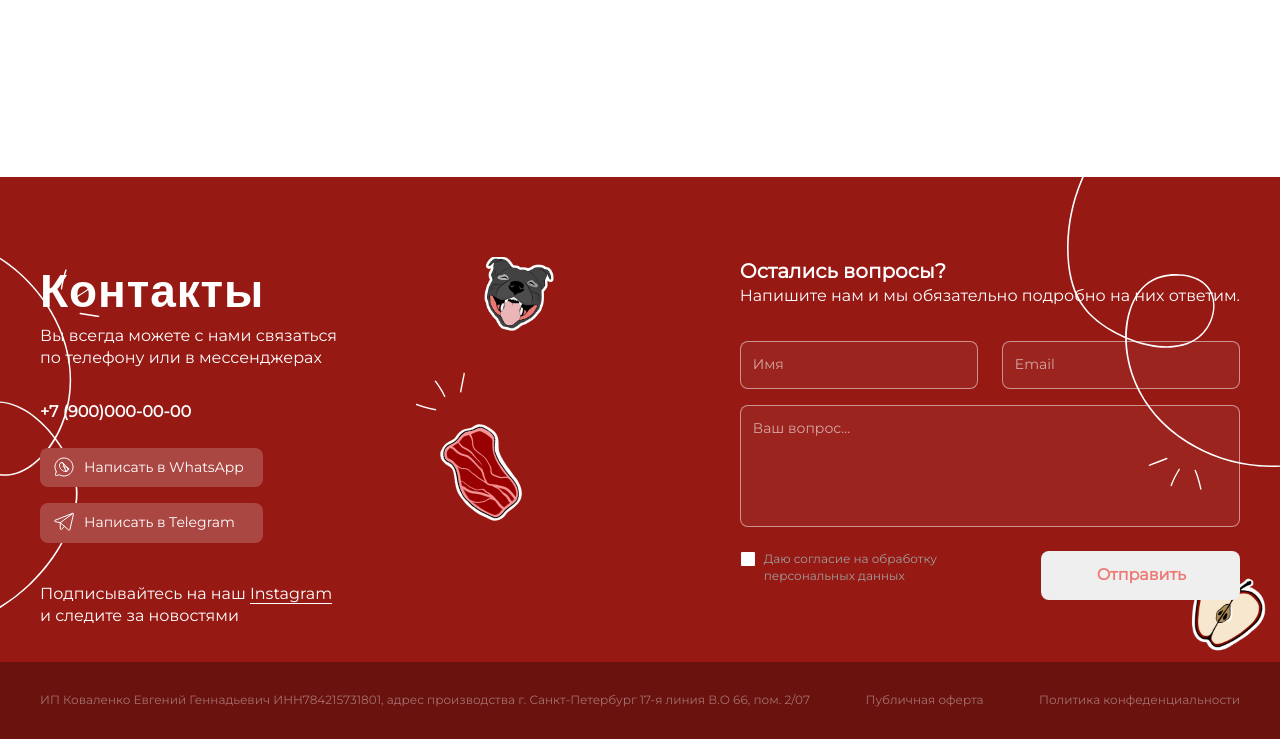
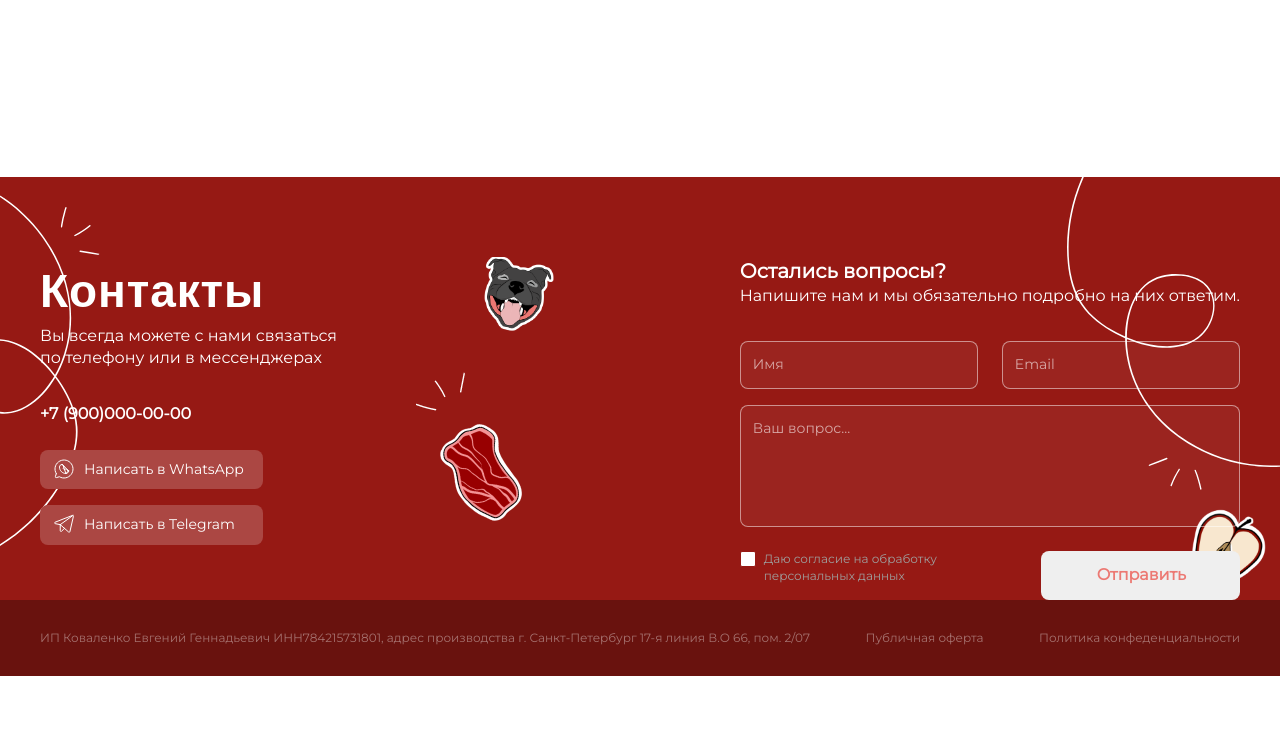
Before and after one commit to Akhmed8251/Zooova, a plain HTML site: page index.html in a window 1280 px wide. Shown: the part 6139-6878 px from the top of the page. After the commit the page ends 6815 px from the top, so only its background shows below. Drawn offline with nearby package versions, Linux system fonts and the light colour scheme.

Commit message:
Update index.html

```diff
--- a/index.html
+++ b/index.html
@@ -543,9 +543,7 @@
                                     <p class="contacts-messanger__text">Написать в Telegram</p>
                                 </li>
                             </ul>
-                            <p class="contacts__text">
-                                Подписывайтесь на наш <a href="#">Instagram</a> и следите за новостями
-                            </p>
+
                         </div>
                         <div class="contacts__right">
                             <p class="contacts__subtitle">Остались вопросы?</p>
```
